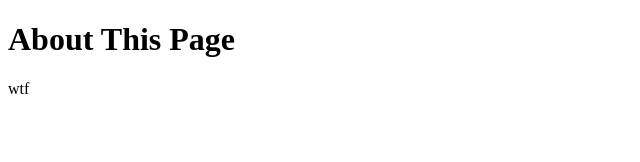
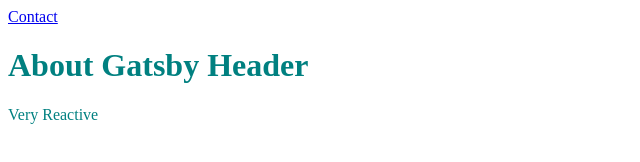
Before and after one commit to luchienwei/gatsby-hello-world, a Gatsby site: page /about in a window 1280 px wide. Shown: the whole page, without its empty margins (0-640 px from the left). Built offline with nearby package versions, Linux system fonts and the light colour scheme; Gatsby itself is replaced by a stand-in of ours.

Commit message:
quick and dirty

```diff
--- a/src/components/header.js
+++ b/src/components/header.js
@@ -0,0 +1,5 @@
+import React from "react"
+const Header = (props) => {
+    return <h1>{props.headerText}</h1>
+}
+export default Header;
--- a/src/pages/about.jsx
+++ b/src/pages/about.jsx
@@ -1,10 +1,15 @@
-import React from "react";
+import React from "react"
+import { Link } from "gatsby"
+import Header from "../components/header"
 
-export default function About() {
-    return (
-        <div>
-            <h1>About This Page</h1>
-            <p> wtf </p>
-        </div>
-    )
+const About = () => {
+  return (
+    <div style={{ color: `teal` }}>
+      <Link to="/contact/">Contact</Link>
+      <Header headerText="About Gatsby Header"/>
+      <p> Very Reactive </p>
+    </div>
+  )
 }
+
+export default About
```
Also changed, not shown: src/pages/contact.jsx (added, +14 -0 lines), src/pages/index.js (+9 -1 lines).
